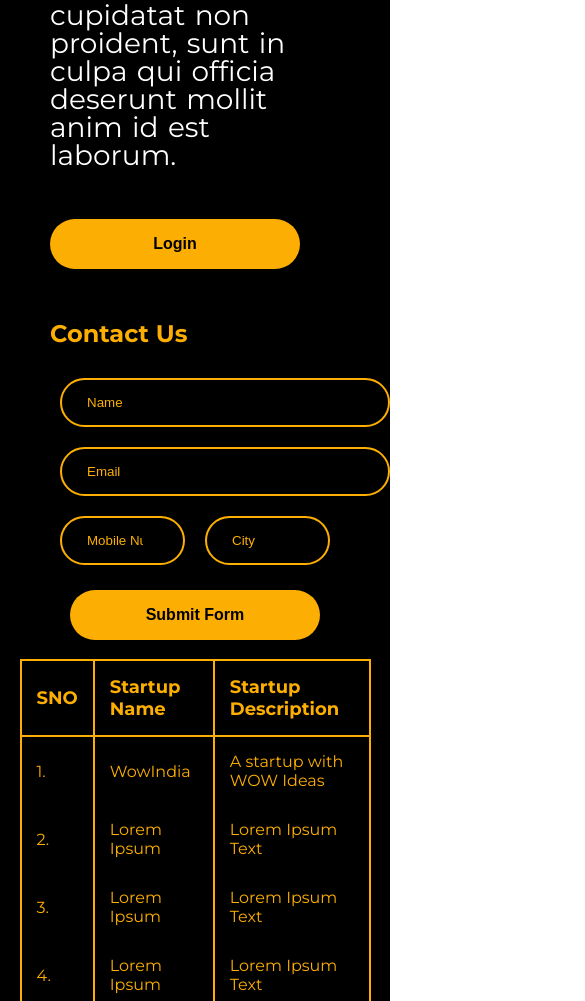
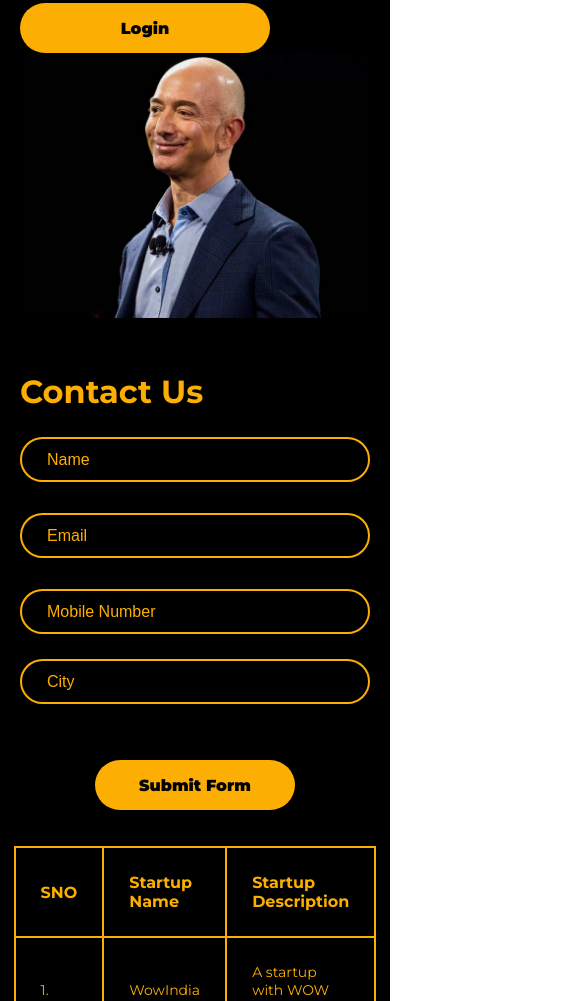
Before and after one commit to Debalina99/AJ_Week2_Contest1, a plain HTML site: page index.html in a window 390 px wide. Shown: the part 999-2000 px from the top of the page, 585 px wide, since content can reach past the window. Drawn offline with Linux system fonts and the light colour scheme.

Commit message:
Added new functionalities and styles

```diff
--- a/index.html
+++ b/index.html
@@ -4,7 +4,7 @@
 <head>
     <meta charset="UTF-8" />
     <meta name="viewport" content="width=device-width, initial-scale=1.0" />
-    <title></title>
+    <title>Startup Landing Page</title>
     <link rel="preconnect" href="https://fonts.googleapis.com">
     <link rel="preconnect" href="https://fonts.gstatic.com" crossorigin>
     <link href="https://fonts.googleapis.com/css2?family=Montserrat:ital,wght@0,100..900;1,100..900&display=swap"
@@ -18,10 +18,10 @@
         <div class="menu">
             <nav>
                 <ul>
-                    <li>Home</li>
-                    <li>About Us</li>
-                    <li>Contact Us</li>
-                    <li>Login</li>
+                    <li><a href="#">Home</a></li>
+                    <li><a href="#">About Us</a></li>
+                    <li><a href="#">Contact Us</a></li>
+                    <li><a href="#">Login</a></li>
                 </ul>
             </nav>
         </div>
@@ -35,7 +35,9 @@
                 laboris nisi ut aliquip ex ea commodo consequat. Duis aute irure dolor in reprehenderit in voluptate
                 velit esse cillum dolore eu fugiat nulla pariatur. Excepteur sint occaecat cupidatat non proident, sunt
                 in culpa qui officia deserunt mollit anim id est laborum.</p>
-                    <button class="login"><h2>Login</h2></button>
+            <button class="login">
+                Login
+            </button>
         </div>
         <div class="right">
             <img src="./assets/jeff.jpg" class="rotated" alt="jeff photo">
@@ -45,26 +47,25 @@
     </div>
     <div class="form">
         <h2>Contact Us</h2>
-        <div class="input-links">
-            <input type="text" class="input-field" placeholder="Name"><br>
-            <input type="email" class="input-field" placeholder="Email"><br>
-            <div style="display: flex;">
-            <input type="number" class="input-field" style="width: 50%;" placeholder="Mobile Number">
-            <input type="text" class="input-field" style="width: 50%;" placeholder="City">
+        <div class="form-body">
+            <input type="text" aria-label="Name" class="input-field" placeholder="Name"><br>
+            <input type="email" aria-label="Email" class="input-field" placeholder="Email"><br>
+
+
+            <div class="row-fields">
+                <input type="number" class="input-field" placeholder="Mobile Number">
+                <input type="text" class="input-field" placeholder="City">
             </div>
+            <button class="login">Submit Form</button>
         </div>
-        <div style="display: flex;justify-content: center">
-            <button class="login" style="margin-top: 15px;"><b>Submit Form</b></button>
-        </div>
-
         </div>
         <div class="table-container">
             <table>
                 <thead>
                     <tr>
-                    <td>SNO</td>
-                    <td>Startup Name</td>
-                    <td>Startup Description</td>
+                        <th>SNO</th>
+                        <th>Startup Name</th>
+                        <th>Startup Description</th>
                     </tr>
                 </thead>
                 <tbody>
@@ -98,13 +99,16 @@
                         <td>Lorem Ipsum</td>
                         <td>Lorem Ipsum Text</td>
                     </tr>
+                </tbody>
+                <tfoot>
                     <tr class="table-footer">
                         <td>00.</td>
                         <td>Final Footer</td>
                         <td>Lorem Ipsum Text</td>
                     </tr>
-            </tbody>
+                </tfoot>
             </table>
         </div>
 </body>
+
 </html>
--- a/styles.css
+++ b/styles.css
@@ -11,6 +11,9 @@ body {
     align-items: center;
     justify-content: space-between;
     padding: 0 50px;
+    position: sticky;
+    top:0;
+    z-index: 1;
 }
 
 .header p {
@@ -31,12 +34,18 @@ body {
 .menu>nav>ul>li {
     list-style-type: none;
     font-weight: 400;
-    font-size: 28px;
+    font-size: 25px;
     line-height: 100%;
     letter-spacing: 0%;
 
 }
-
+.menu>nav>ul>li>a {
+    text-decoration: none;
+    color: black;
+}
+.menu a:hover {
+  text-decoration: underline;
+}
 .intro {
     background-color: black;
     padding: 50px;
@@ -45,9 +54,9 @@ body {
     align-items: center;
 }
 
-.left {
-    /* width: 76%; */
-}
+/* .left {
+    /* width: 76%;
+} */
 
 .intro-heading {
     color: white;
@@ -67,15 +76,14 @@ body {
     word-spacing: 2px;
 }
 
-.right {
+/* .right {
       position: relative;
-}
+} */
 
 .rotated {
-    /* width: 560px; */
     height: 400px;
-    top: 173px;
-    left: 1678px;
+    /* top: 173px;
+    left: 1678px; */
     transform: rotateY(180deg);
 }
 
@@ -89,62 +97,99 @@ body {
     display: flex;
     justify-content: center;
     align-items: center;
-}
-
-.login h2,
-b {
     font-weight: 900;
-    font-size: medium;
+    font-size: 16px;
+    font-family: Montserrat, sans-serif;
+    color: black;
+    cursor: pointer;
 }
 
 .form {
   background-color: black;
-    margin-top: 0;
-    padding: 0 50px;
+  padding: 50px;
+  margin: 0;
 }
 
 .form h2 {
   color: #FCAF02;
   margin-top: 0;
+  font-size: 32px;
 }
 
-.input-links {
-    margin: 0;
+.form-body {
+  display: flex;
+  flex-direction: column;
+  gap: 6px;
 }
 
 .input-field {
-    margin: 10px;
-    width: 95%;
   height: 45px;
   border-radius: 25px;
   border: 2px solid #FCAF02;
   background-color: black;
   padding: 0 25px;
   color: #FCAF02;
+  font-size: 16px;
+  width: 100%;
+  box-sizing: border-box;
+}
+.input-field:focus {
+  outline: none;
+}
+.row-fields {
+  display: flex;
+  gap: 25px;
+}
+
+
+.form .login {
+  background-color: #FCAF02;
+  border: none;
+  width: 200px;
+  height: 50px;
+  border-radius: 50px;
+  font-weight: 900;
+  font-size: 16px;
+  color: black;
+  cursor: pointer;
+  align-self: center;
+  margin-top: 50px;
+}
+@media (max-width: 768px) {
+  .row-fields {
+    flex-direction: column;
+  }
+
+  .form {
+    padding: 30px 15px;
+  }
 }
 
 .table-container {
     background-color: black;
     display: flex;
     justify-content: center;
+    margin:0;
+    padding: 0;
 }
 
 table {
     border-collapse: collapse;
     border: 2px solid #FCAF02;
-    margin: 5%;
+    margin: 4%;
     width: 100%;
 }
 
-table>thead>tr>td {
+table>thead>tr>th {
     border: 2px solid #FCAF02;
     font-weight: bolder;
-    font-size: large;
+    font-size: medium;
+    text-align: start;
 }
 
-table td {
+table th,td {
     height: 25px;
-    padding: 15px;
+    padding: 25px;
     color: #FCAF02;
 }
 
@@ -159,6 +204,42 @@ tbody>tr>td {
      color: black;
      border-right: 2px solid black;
 }
+.table-footer td:last-child {
+    border-right: none;
+}
 ::placeholder {
   color: #FCAF02;
+  font-size: medium;
 }
+a:hover {
+  text-decoration: underline;
+}
+
+.login:hover {
+  background-color: #e0a800;
+  cursor: pointer;
+}
+@media (max-width: 768px) {
+  .intro {
+    flex-direction: column;
+    padding: 30px 20px;
+  }
+
+  .input-field {
+    width: 100% !important;
+  }
+  .form {
+    padding: 20px;
+  }
+
+  table {
+    font-size: 14px;
+  }
+  .menu{
+    display: none;
+  }
+  .rotated{
+    width: 100%;
+    height: auto;
+  }
+}
```
Lines whose indentation alone changed are shown as unchanged.
